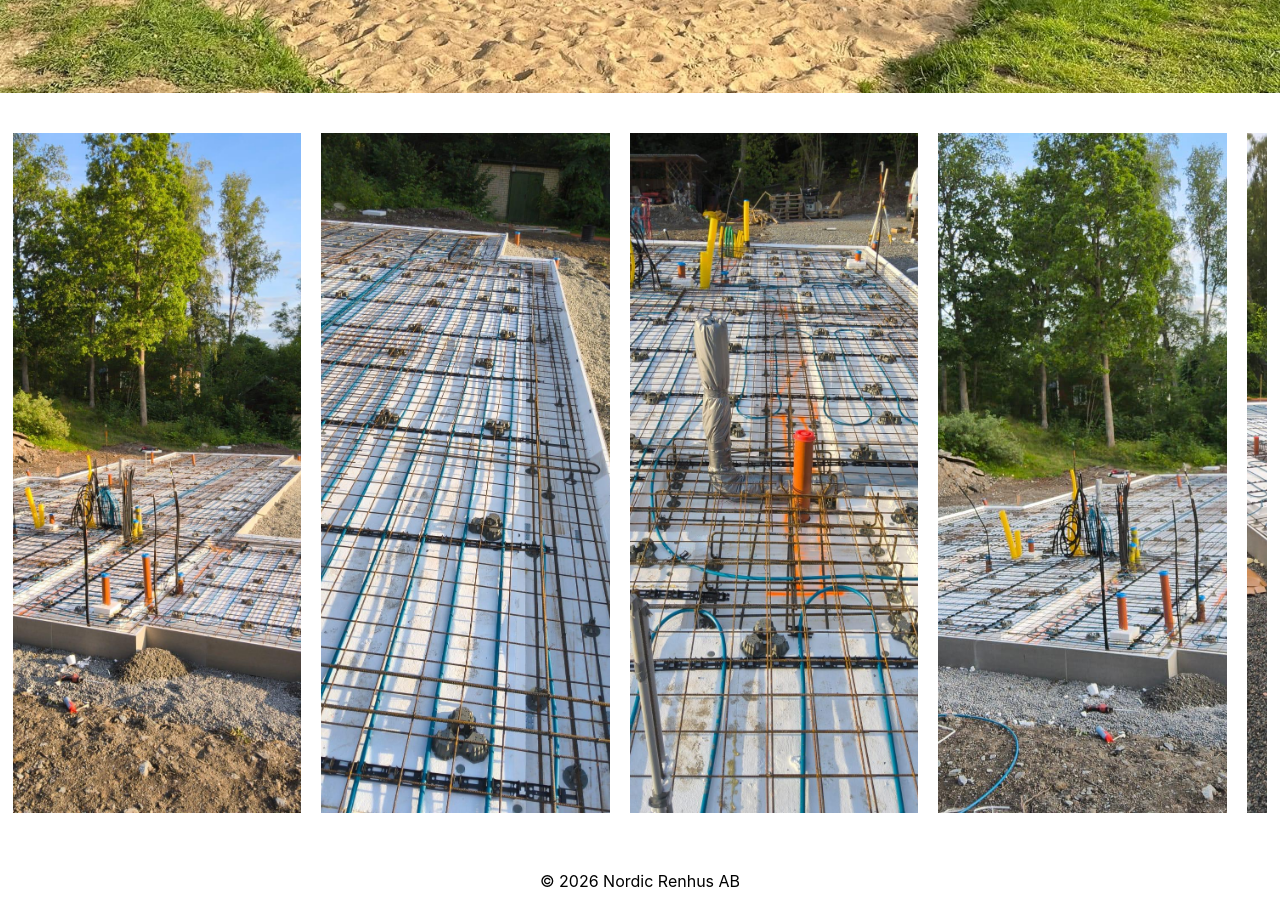
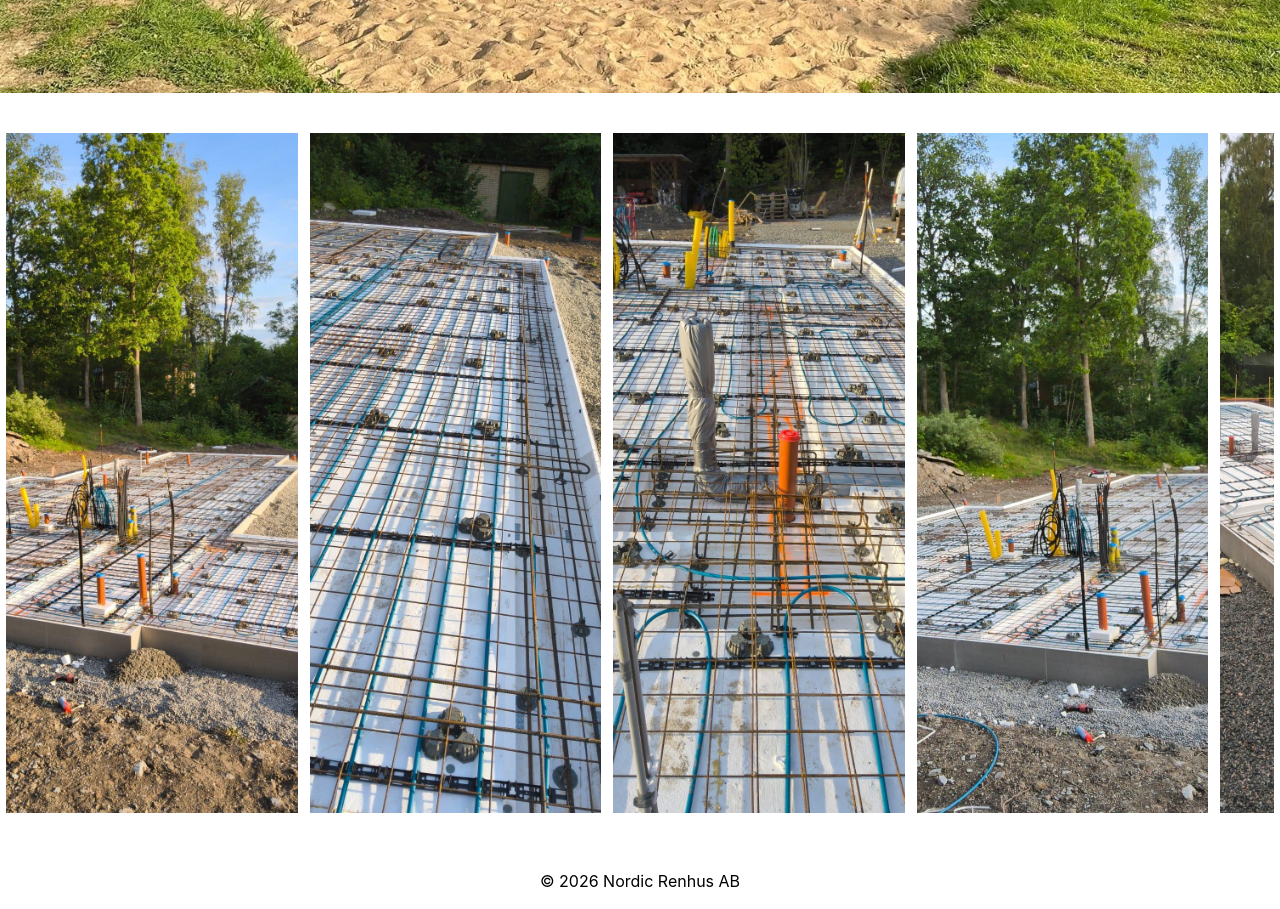
Before and after one commit to NikitaMokhonko/nordic-renhus, a React (Vite) app: page / in a window 1280 px wide. Shown: the part 820-1729 px from the top of the page. Built offline with nearby package versions, Linux system fonts and the light colour scheme.

Commit message:
Adjusted screen width styling

```diff
--- a/src/components/Gallery.tsx
+++ b/src/components/Gallery.tsx
@@ -22,8 +22,8 @@ export function Gallery({ images }: GalleryProps) {
   };
 
   return (
-    <div className="max-w-[98%] mx-auto pb-10">
-      <div className="flex gap-1 sm:gap-5 overflow-x-auto snap-x snap-mandatory h-100 sm:h-auto">
+    <div className="max-w-[99%] mx-auto pb-10">
+      <div className="flex gap-1 sm:gap-3 overflow-x-auto snap-x snap-mandatory h-100 sm:h-auto">
         {images.map((img, i) => (
           <img
             key={i}
```
